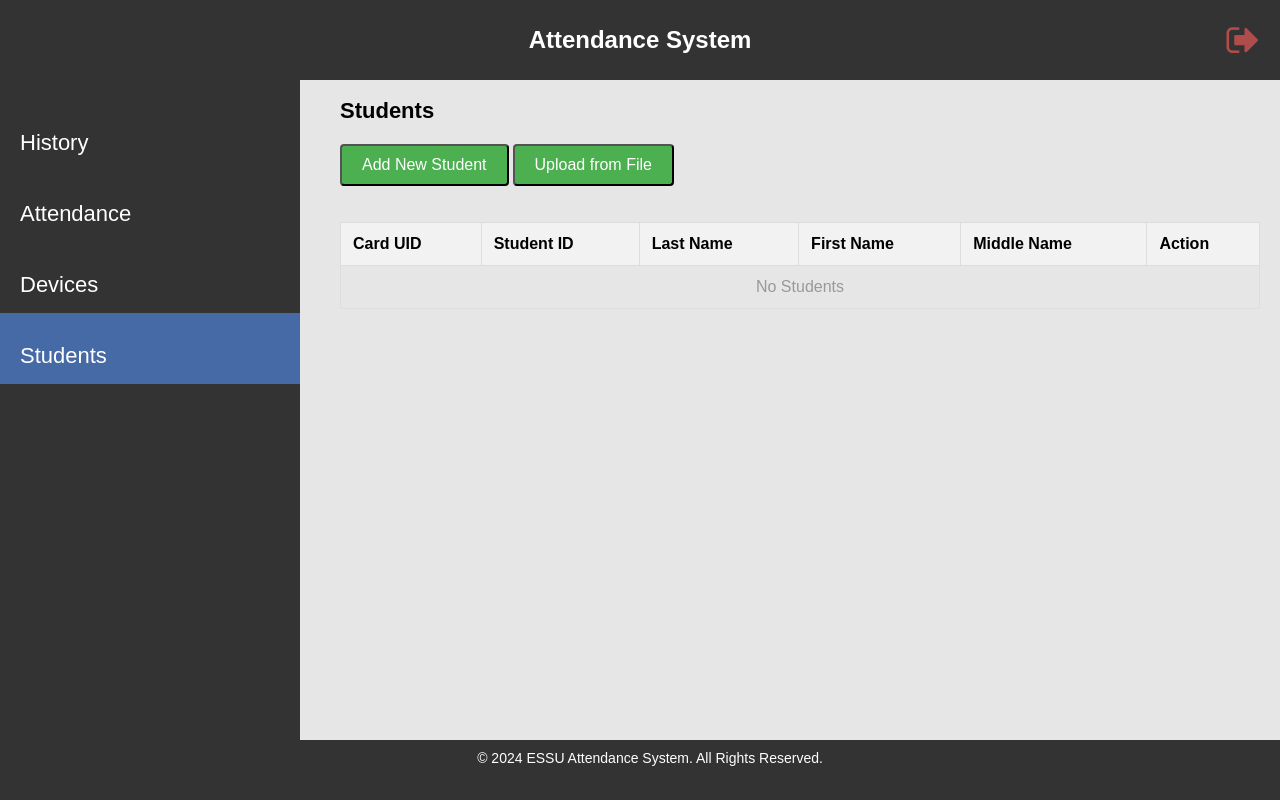
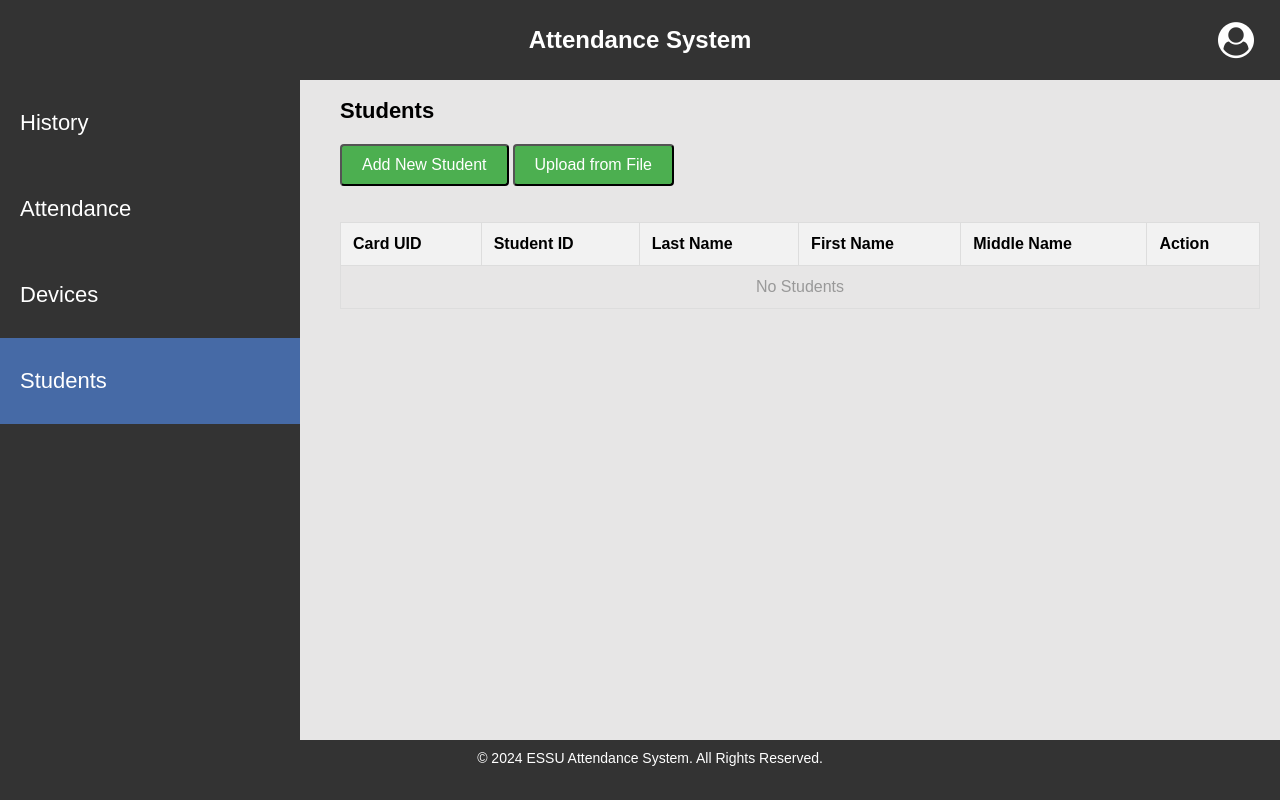
Before and after one commit to CSSO-Linux-User-Group-ESSU/Attendance-with-ESP-RFID, a Django app: page /students/ in a window 1280 px wide. Run offline with Django 5.2, Linux system fonts and the light colour scheme; the visitor is signed in with stand-in values (Sample User, id 1); data that the repository does not hold is empty.

Commit message:
cleaned css

```diff
--- a/attendance_app/static/attendance_app/css/style.css
+++ b/attendance_app/static/attendance_app/css/style.css
@@ -1,3 +1,52 @@
+/* Container for profile button and dropdown */
+.profile-dropdown {
+    position: relative;
+    display: inline-block;
+}
+
+/* Style for profile button */
+.profile-btn {
+    background: none;
+    border: none;
+    cursor: pointer;
+    font-size: 16px;
+}
+
+/* Dropdown content (hidden by default) */
+.dropdown-content {
+    display: none;
+    position: absolute;
+    right: 0;
+    background-color: #466aa6;
+    min-width: 160px;
+    box-shadow: 0px 8px 16px 0px rgba(0, 0, 0, 0.2);
+    z-index: 1;
+    border-radius: 5px;
+    overflow: hidden;
+}
+
+/* Links inside the dropdown */
+.dropdown-content a {
+    color: rgb(255, 255, 255);
+    padding: 12px 16px;
+    text-decoration: none;
+    display: block;
+    font-family: Arial, Helvetica, sans-serif;
+    font-size: 14px;
+    width: 100%; /* Ensures full width */
+    box-sizing: border-box; /* Ensures padding doesn’t add extra width */
+}
+
+/* Links inside the dropdown */
+.dropdown-content a:hover {
+    background-color: #333;
+}
+
+/* Show the dropdown content on button hover */
+.profile-dropdown:hover .dropdown-content {
+    display: block;
+}
+
 
 .attendance-div{
     flex-direction: row;
@@ -243,7 +292,7 @@ table .green-cells{
 
 .div2 a {
     text-decoration: none;
-    padding: 15px 20px;
+    padding: 30px 20px;
     padding-top: 30px;
     color: white;
     display: block;
@@ -255,7 +304,7 @@ table .green-cells{
 }
 
 .div2 {
-    margin-top: 40px;
+    margin-top: 20px;
     width: 300px;
     height: calc(100vh - 100px);
     background-color: #333;
@@ -319,7 +368,7 @@ header h3 {
 header a {
     color: #af4c4c;
     text-decoration: none;
-    margin-left: 10px;
+    /* margin-left: 10px; */
 }
 
 .container {
--- a/attendance_app/templates/attendance_app/control_panel.html
+++ b/attendance_app/templates/attendance_app/control_panel.html
@@ -8,18 +8,24 @@
     {% load static %}
     <link rel="stylesheet" href="{% static 'attendance_app/css/style.css' %}">
     <link rel="stylesheet" href="https://cdnjs.cloudflare.com/ajax/libs/font-awesome/4.7.0/css/font-awesome.min.css">
-
 </head>
 <body>
     <div class="wrapper">
-    <header>
-        <h3 class="font-family-overall">Attendance System</h3>
+        <header>
+            <h3 class="font-family-overall">Attendance System</h3>
             {% if user.is_authenticated %}
-                <a href="{% url 'attendance_app:logout' %}"><i class="fa fa-sign-out" style="font-size:36px"></i></a>
-            {% else %}
-                <a href="{% url 'attendance_app:index' %}">Login</a>
+                <div class="profile-dropdown">
+                    <button class="profile-btn">
+                        <i class="fa fa-user-circle" style="font-size:36px; color:white;"></i>
+                    </button>
+                    <div class="dropdown-content">
+                        <a href="{% url 'attendance_app:logout' %}">Profile</a>
+                        <a href="{% url 'attendance_app:logout' %}">Logout</a>
+                    </div>
+                </div>
             {% endif %}
-    </header>
+        </header>
+
 
     <div class="main-content">
         <div class="div2">
--- a/student_app/templates/student_app/students.html
+++ b/student_app/templates/student_app/students.html
@@ -78,7 +78,12 @@
         // This function will be triggered by the ESP32 when a card is scanned
         function updateCardUID(cardUID) {
             // Update the input field with the card UID
-            document.getElementById('card_uid').value = cardUID;
+            if(cardUID=="Error"){
+                document.getElementById('card_uid').placeholder = "Scan ID";
+            }else{
+                document.getElementById('card_uid').value = cardUID;
+            }
+
         }
 
         // Optionally, use setInterval or a WebSocket to listen for updates from the ESP32
```
